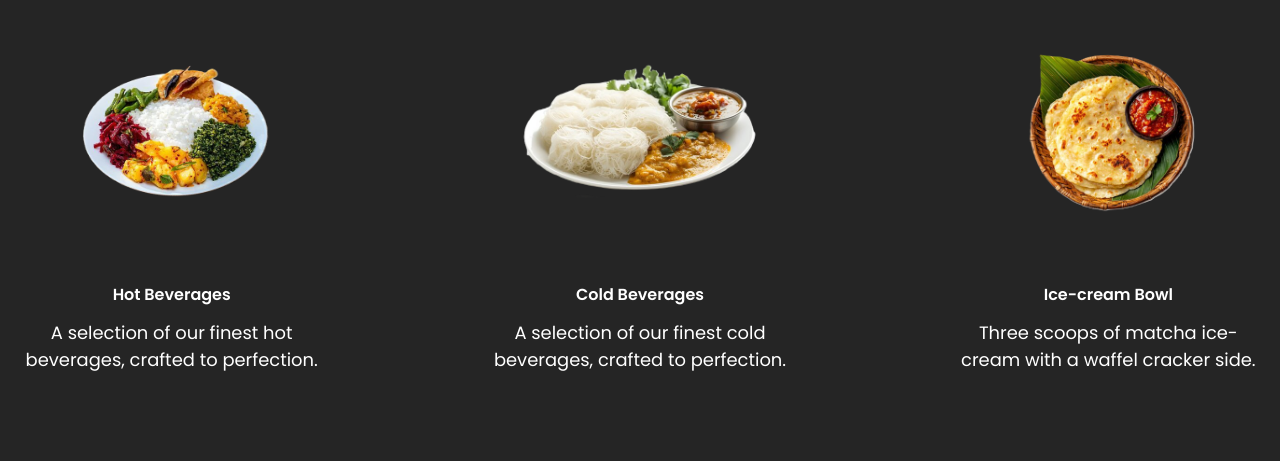
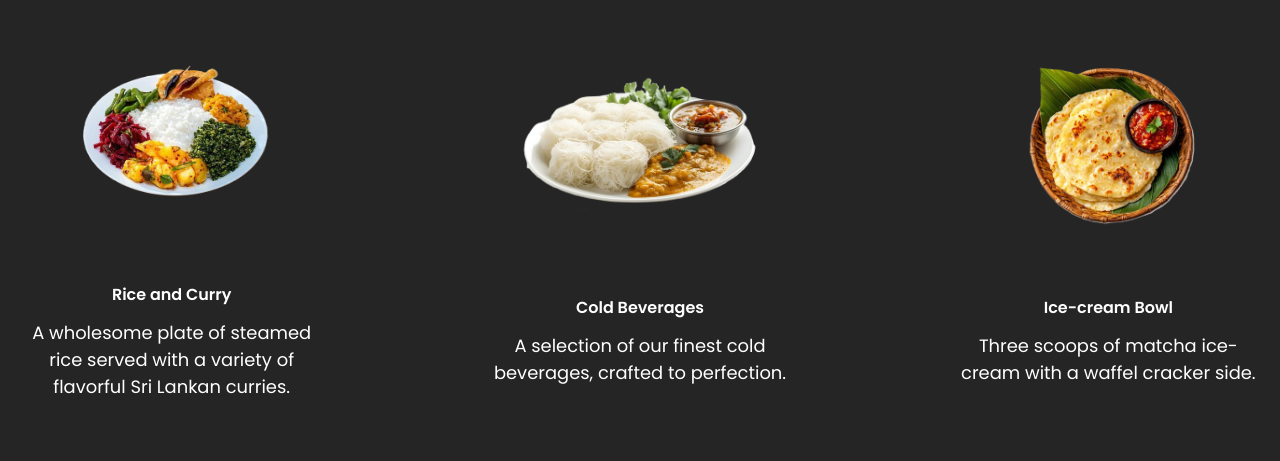
Before and after one commit to chamika-u/hela-bojun, a plain HTML site: page index.html in a window 1280 px wide. Shown: the part 1717-2178 px from the top of the page. Drawn offline with nearby package versions, Linux system fonts and the light colour scheme; a web font is replaced by a local one.

Commit message:
feat: Update menu item details for Rice and Curry in index.html

```diff
--- a/index.html
+++ b/index.html
@@ -91,8 +91,8 @@
                     <ul class="menu-list">
                     <li class="menu-item">
                         <img src="assets/images/item-5.png" class="menu-item-image" alt="Hot Beverages">
-                        <h3 class="name">Hot Beverages</h3>
-                        <p class="text">A selection of our finest hot beverages, crafted to perfection.</p>
+                        <h3 class="name">Rice and Curry</h3>
+                        <p class="text">A wholesome plate of steamed rice served with a variety of flavorful Sri Lankan curries.</p>
                     </li>
 
                      <li class="menu-item">
```
Also changed, not shown: assets/images/item-1.png, assets/images/item-3.png.
